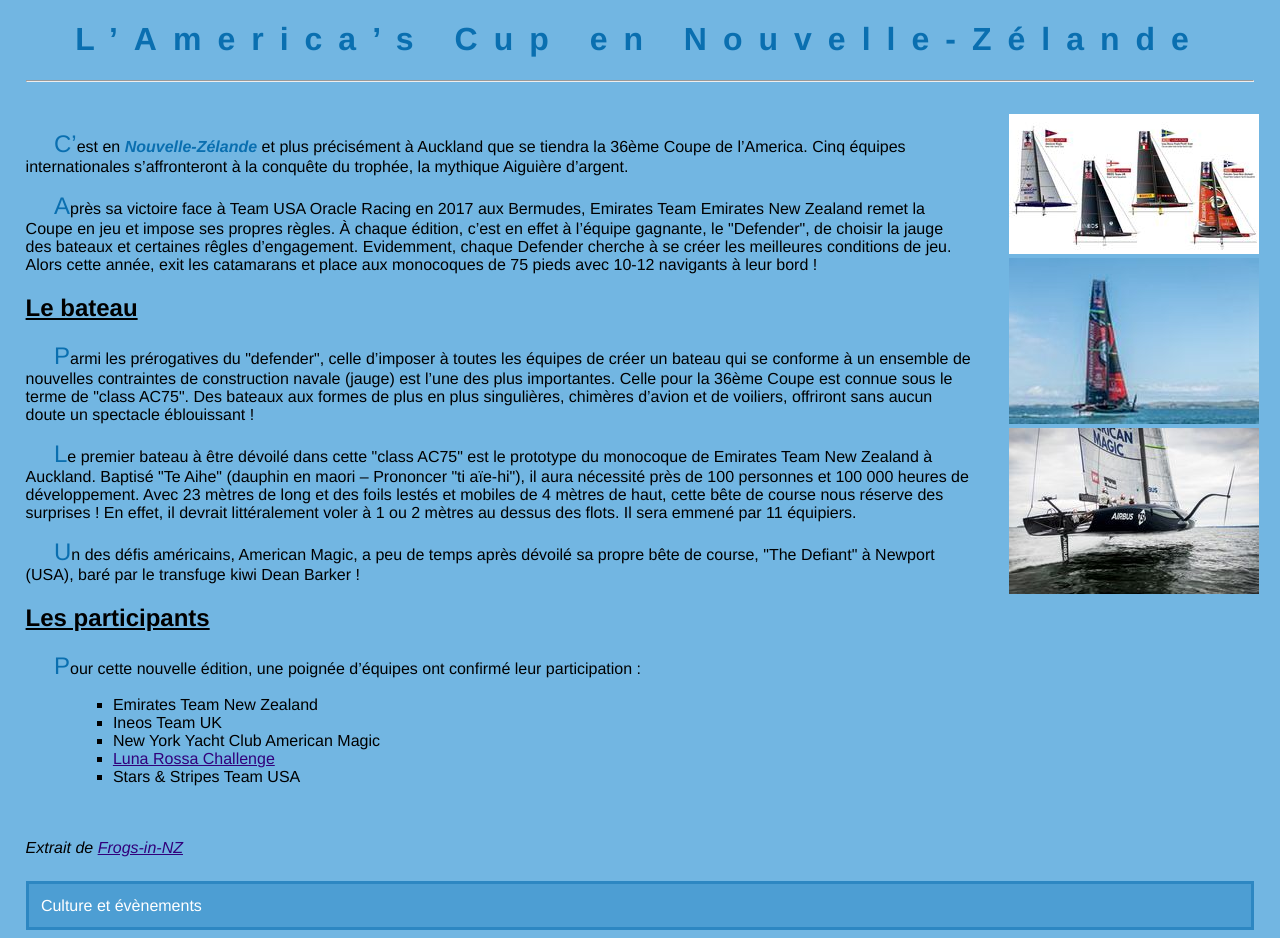
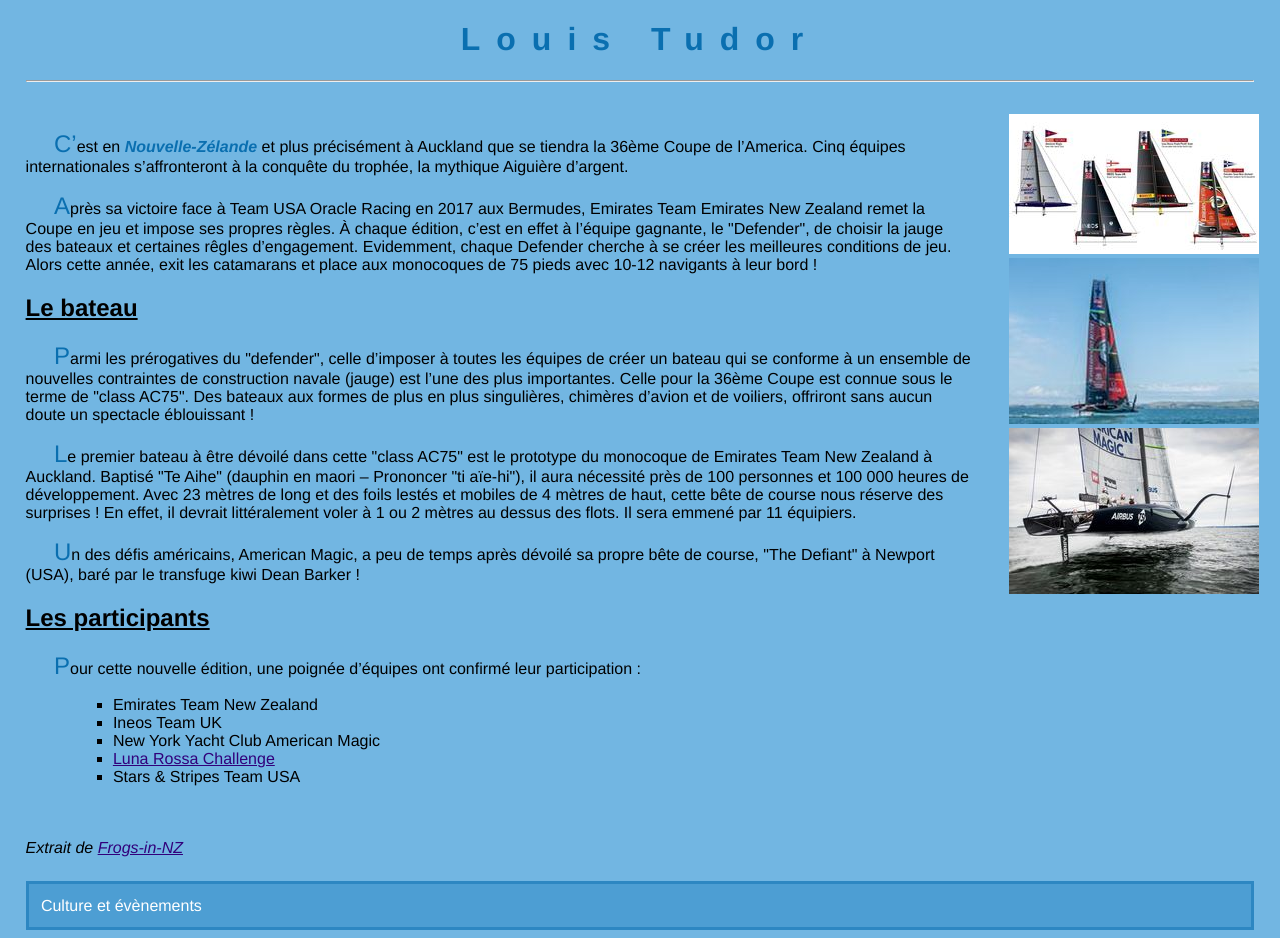
Before and after one commit to louistudor/ACwebProjet, a plain HTML site: page index.html in a window 1280 px wide. Drawn offline with Linux system fonts and the light colour scheme.

Commit message:
Update index.html

```diff
--- a/index.html
+++ b/index.html
@@ -8,7 +8,7 @@
  </head>
  <body>
 
-  <h1>L’America’s Cup en Nouvelle-Zélande</h1>
+  <h1>Louis Tudor</h1>
   <hr />
 
   <section class="texte">
```
